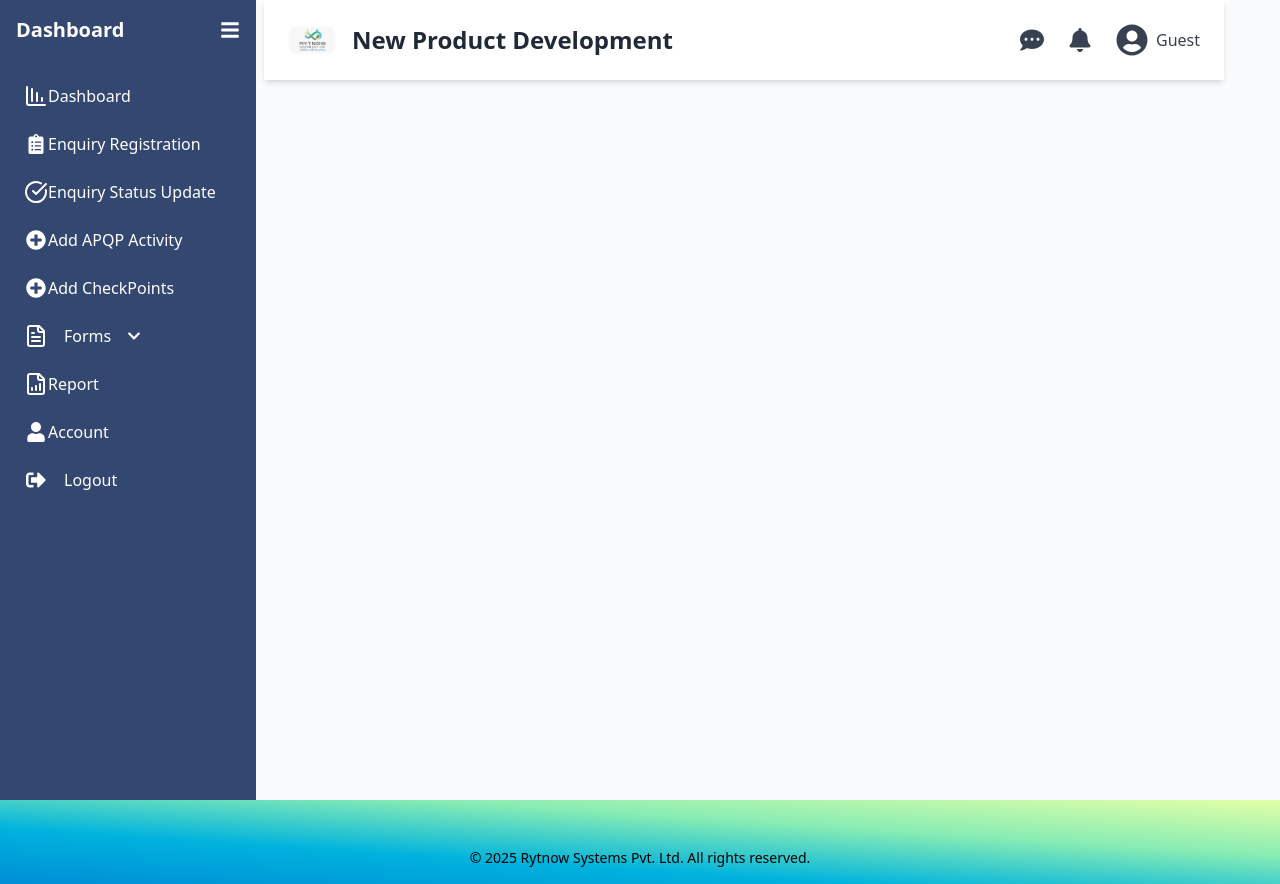
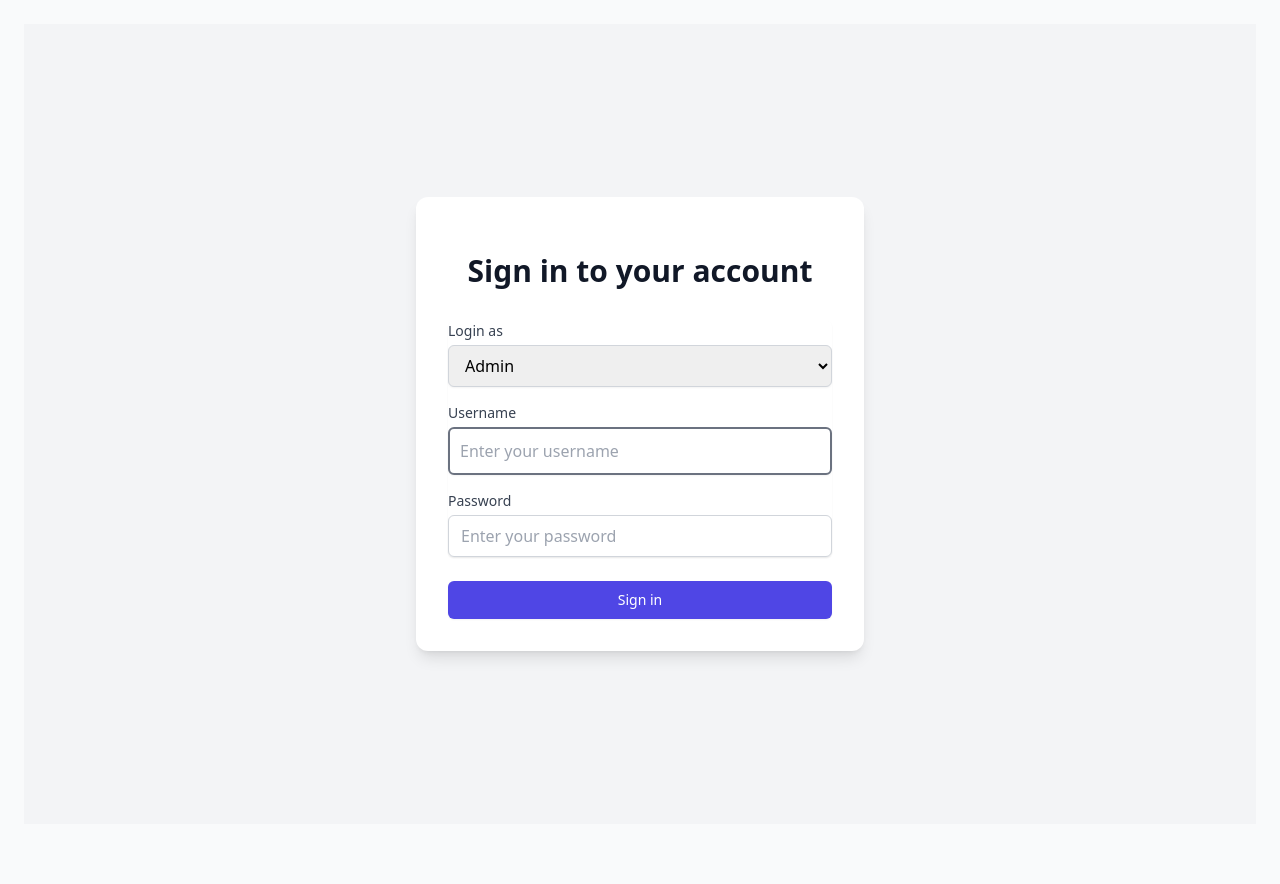
Before and after one commit to tayade-29/NPD, a React (Create React App) app: page /login in a window 1280 px wide. After the commit the page ends 848 px from the top, so only its background shows below. Built offline with nearby package versions, Linux system fonts and the light colour scheme.

Commit message:
Final UI

```diff
--- a/src/App.js
+++ b/src/App.js
@@ -1,6 +1,6 @@
-import React from 'react';
-import { BrowserRouter as Router, Route, Routes, useLocation } from "react-router-dom";
-import './App.css';
+import React from "react";
+import { BrowserRouter as Router, Route, Routes, Navigate, useLocation } from "react-router-dom";
+import { AuthProvider, useAuth } from './context/AuthContext';
 import APQPTable from './Forms/ApqpActivityTable';
 import FeasibilityReviewPage from './Forms/FeasibilityReviewCheckpoints';
 import EnquiryRegisterForm from './Forms/EnquiryRegisterForm';
@@ -12,48 +12,117 @@ import Footer from "./Components/Footer";
 import Dashboard from "./Components/Dashboard";
 import Account from "./Components/Account";
 import Settings from "./Components/Settings";
-import Logout from "./Components/Logout";
-import Login from "./Components/Login"; // Adjusted import to match the correct path
-import Feasibility from "../src/Forms/FeasibiltyReviewChart";
+import Login from "./Components/Login";
+import Feasibility from "./Forms/FeasibiltyReviewChart";
+
+const PrivateRoute = ({ children }) => {
+  const { isAuthenticated } = useAuth();
+  const location = useLocation();
+
+  if (!isAuthenticated) {
+    return <Navigate to="/login" state={{ from: location }} replace />;
+  }
+
+  return children;
+};
 
 const AppContent = () => {
-  const location = useLocation();
-  const isLoginPage = location.pathname === "/";
+  const { isAuthenticated } = useAuth();
 
   return (
     <div className="flex flex-col min-h-screen">
       <div className="flex flex-1">
-        {!isLoginPage && <Sidebar />}
+        {isAuthenticated && <Sidebar />}
         <div className="flex-1 flex flex-col">
-          {!isLoginPage && <Navbar />}
+          {isAuthenticated && <Navbar />}
           <div className="p-6 flex-1">
             <Routes>
-              <Route path="/" element={<Login />} />
-              <Route path="/dashboard" element={<Dashboard />} />
-              <Route path="/account" element={<Account />} />
-              <Route path="/settings" element={<Settings />} />
-              <Route path="/logout" element={<Logout />} />
-              <Route path="/apqpform" element={<APQPTable />} />
-              <Route path="/reviewform" element={<FeasibilityReviewPage />} />
-              <Route path="/enquiryform" element={<EnquiryRegisterForm />} />
-              <Route path="/enquirydetails" element={<EnquiryManagement />} />
-              <Route path="/apqptimeplan" element={<APQPTimePlan />} />
-              <Route path="/feasibilityChart" element={<Feasibility />} />
+              {/* Public route */}
+              <Route path="/login" element={
+                isAuthenticated ? <Navigate to="/dashboard" replace /> : <Login />
+              } />
+
+              {/* Root redirect */}
+              <Route path="/" element={
+                isAuthenticated ? <Navigate to="/dashboard" replace /> : <Navigate to="/login" replace />
+              } />
+
+              {/* Protected routes */}
+              <Route path="/dashboard" element={
+                <PrivateRoute>
+                  <Dashboard />
+                </PrivateRoute>
+              } />
+              <Route path="/account" element={
+                <PrivateRoute>
+                  <Account />
+                </PrivateRoute>
+              } />
+              <Route path="/settings" element={
+                <PrivateRoute>
+                  <Settings />
+                </PrivateRoute>
+              } />
+              <Route path="/account" element={
+                <PrivateRoute>
+                  <Account />
+                </PrivateRoute>
+              } />
+              <Route path="/settings" element={
+                <PrivateRoute>
+                  <Settings />
+                </PrivateRoute>
+              } />
+              <Route path="/apqpform" element={
+                <PrivateRoute>
+                  <APQPTable />
+                </PrivateRoute>
+              } />
+              <Route path="/reviewform" element={
+                <PrivateRoute>
+                  <FeasibilityReviewPage />
+                </PrivateRoute>
+              } />
+              <Route path="/enquiryform" element={
+                <PrivateRoute>
+                  <EnquiryRegisterForm />
+                </PrivateRoute>
+              } />
+              <Route path="/enquirydetails" element={
+                <PrivateRoute>
+                  <EnquiryManagement />
+                </PrivateRoute>
+              } />
+              <Route path="/apqptimeplan" element={
+                <PrivateRoute>
+                  <APQPTimePlan />
+                </PrivateRoute>
+              } />
+              <Route path="/feasibilityChart" element={
+                <PrivateRoute>
+                  <Feasibility />
+                </PrivateRoute>
+              } />
+              {/* Catch all route */}
+              <Route path="*" element={
+                isAuthenticated ? <Navigate to="/dashboard" replace /> : <Navigate to="/login" replace />
+              } />
             </Routes>
           </div>
         </div>
       </div>
-
-      {!isLoginPage && <Footer />}
+      {isAuthenticated && <Footer />}
     </div>
   );
 };
 
 function App() {
   return (
-    <Router>
-      <AppContent />
-    </Router>
+    <AuthProvider>
+      <Router>
+        <AppContent />
+      </Router>
+    </AuthProvider>
   );
 }
 
--- a/src/Components/Dashboard.js
+++ b/src/Components/Dashboard.js
@@ -216,8 +216,8 @@ const Dashboard = () => {
       <div style={{ display: "flex", justifyContent: "space-around", marginBottom: "20px" }}>
         {[
           { title: "Total enquiry", value: totalEnquiryGenerated, color: "#3498db" },
-          { title: "Number of enquiries Inprocess", value: noOfEnquiries, color: "#2ecc71" },
-          { title: "Completed Enquiries", value: completedEnquiries, color: "#f1c40f" },
+          { title: "Number of enquiries Inprocess", value: noOfEnquiries, color: "#f1c40f" },
+          { title: "Completed Enquiries", value: completedEnquiries, color: "#2ecc71" },
           { title: "Pending enquiries for feasibility", value: pendingEnquiries, color: "#e74c3c" },
         ].map((item, index) => (
           <div
--- a/src/Components/Login.js
+++ b/src/Components/Login.js
@@ -1,57 +1,70 @@
-import { useState } from "react";
-import { useNavigate } from "react-router-dom";
+import React, { useState } from 'react';
+import { useNavigate, useLocation } from 'react-router-dom';
+import { useAuth } from '../context/AuthContext';
 
-const Login = () => {
-  const [username, setUsername] = useState("");
-  const [password, setPassword] = useState("");
-  const [role, setRole] = useState("admin");
+function Login() {
+  const [username, setUsername] = useState('');
+  const [password, setPassword] = useState('');
+  const [role, setRole] = useState('admin');
   const [loading, setLoading] = useState(false);
-  const [error, setError] = useState("");
+  const [error, setError] = useState('');
 
-  const navigate = useNavigate(); // Hook for navigation
+  const navigate = useNavigate();
+  const location = useLocation();
+  const { login } = useAuth();
 
-  const handleLogin = async (e) => {
+  const handleSubmit = async (e) => {
     e.preventDefault();
-    setError("");
+    setError('');
     setLoading(true);
 
     if (!username || !password) {
-      setError("Username and password are required.");
+      setError('Username and password are required.');
       setLoading(false);
       return;
     }
 
     try {
       // Simulate API call
-      await new Promise((resolve) => setTimeout(resolve, 1000));
-      console.log("Logging in:", { username, role });
+      await new Promise(resolve => setTimeout(resolve, 1000));
 
-      // Navigate to Dashboard after successful login
-      navigate("/dashboard");
+      // Call login function from context
+      login(username, role);
+
+      // Navigate to the page user tried to visit or dashboard
+      const from = location.state?.from?.pathname || '/dashboard';
+      navigate(from, { replace: true });
     } catch (err) {
-      setError("Login failed. Please check your credentials.");
+      setError('Login failed. Please try again.');
+    } finally {
+      setLoading(false);
     }
-
-    setLoading(false);
   };
 
   return (
-    <div className="flex items-center justify-center min-h-screen bg-gray-100 px-4">
-      <div className="bg-white shadow-2xl rounded-2xl p-8 w-full max-w-sm md:max-w-md lg:max-w-lg xl:max-w-xl transition-transform transform hover:scale-105">
-        <h2 className="text-3xl font-semibold text-gray-900 text-center mb-6 font-sans">
-          Login
+    <div className="min-h-screen bg-gray-100 flex items-center justify-center px-4">
+      <div className="max-w-md w-full space-y-8 bg-white p-8 rounded-xl shadow-lg">
+        <div>
+          <h2 className="mt-6 text-center text-3xl font-extrabold text-gray-900">
+            Sign in to your account
           </h2>
-        {error && <p className="text-red-600 text-sm mb-4">{error}</p>}
-        <form onSubmit={handleLogin} className="space-y-6">
+        </div>
+        {error && (
+          <div className="bg-red-100 border border-red-400 text-red-700 px-4 py-3 rounded">
+            {error}
+          </div>
+        )}
+        <form className="mt-8 space-y-6" onSubmit={handleSubmit}>
+          <div className="rounded-md shadow-sm space-y-4">
             <div>
-            <label className="block text-gray-700 text-sm font-medium mb-2">
+              <label htmlFor="role" className="block text-sm font-medium text-gray-700">
                 Login as
               </label>
               <select
+                id="role"
                 value={role}
                 onChange={(e) => setRole(e.target.value)}
-              className="w-full px-4 py-3 border border-gray-300 rounded-lg focus:ring-2 focus:ring-blue-500 focus:outline-none text-gray-900"
-              required
+                className="mt-1 block w-full py-2 px-3 border border-gray-300 rounded-md shadow-sm focus:outline-none focus:ring-indigo-500 focus:border-indigo-500"
               >
                 <option value="admin">Admin</option>
                 <option value="projectDeveloper">Project Developer</option>
@@ -60,45 +73,52 @@ const Login = () => {
               </select>
             </div>
             <div>
-            <label className="block text-gray-700 text-sm font-medium mb-2">
+              <label htmlFor="username" className="block text-sm font-medium text-gray-700">
                 Username
               </label>
               <input
+                id="username"
                 type="text"
+                required
                 value={username}
                 onChange={(e) => setUsername(e.target.value)}
-              className="w-full px-4 py-3 border border-gray-300 rounded-lg focus:ring-2 focus:ring-blue-500 focus:outline-none text-gray-900"
-              placeholder="Enter username"
-              required
+                className="mt-1 block w-full py-2 px-3 border border-gray-300 rounded-md shadow-sm focus:outline-none focus:ring-indigo-500 focus:border-indigo-500"
+                placeholder="Enter your username"
               />
             </div>
             <div>
-            <label className="block text-gray-700 text-sm font-medium mb-2">
+              <label htmlFor="password" className="block text-sm font-medium text-gray-700">
                 Password
               </label>
               <input
+                id="password"
                 type="password"
+                required
                 value={password}
                 onChange={(e) => setPassword(e.target.value)}
-              className="w-full px-4 py-3 border border-gray-300 rounded-lg focus:ring-2 focus:ring-blue-500 focus:outline-none text-gray-900"
-              placeholder="Enter password"
-              required
+                className="mt-1 block w-full py-2 px-3 border border-gray-300 rounded-md shadow-sm focus:outline-none focus:ring-indigo-500 focus:border-indigo-500"
+                placeholder="Enter your password"
               />
             </div>
+          </div>
 
+          <div>
             <button
               type="submit"
-            className={`w-full ${
-              loading ? "bg-blue-400" : "bg-blue-600 hover:bg-blue-700"
-            } text-white py-3 rounded-lg font-medium transition duration-300 shadow-md hover:shadow-lg`}
               disabled={loading}
+              className={`w-full flex justify-center py-2 px-4 border border-transparent rounded-md shadow-sm text-sm font-medium text-white ${
+                loading
+                  ? 'bg-indigo-400 cursor-not-allowed'
+                  : 'bg-indigo-600 hover:bg-indigo-700 focus:outline-none focus:ring-2 focus:ring-offset-2 focus:ring-indigo-500'
+              }`}
             >
-            {loading ? "Logging in..." : "Login"}
+              {loading ? 'Signing in...' : 'Sign in'}
             </button>
+          </div>
         </form>
       </div>
     </div>
   );
-};
+}
 
 export default Login;
--- a/src/Components/Navbar.js
+++ b/src/Components/Navbar.js
@@ -7,7 +7,7 @@ import axios from "axios";
 
 const Navbar = () => {
   return (
-    <nav className="bg-white shadow-md  w-[calc(100%-4rem)] px-6 py-4 flex justify-between items-center mx-2">
+    <nav className="bg-white shadow-md  w-[calc(100%)] px-6 py-4 flex justify-between items-center ">
       {/* Company Logo and Name */}
       <div className="flex items-center space-x-4">
         <img src={logo} alt="Company Logo" className="w-12 h-12 rounded-full object-cover" />
--- a/src/Components/Sidebar.js
+++ b/src/Components/Sidebar.js
@@ -2,21 +2,21 @@ import React, { useState } from 'react';
 import { Link, useNavigate } from 'react-router-dom';
 import {
   FaBars,
-  FaTachometerAlt,
   FaUser ,
   FaSignOutAlt,
   FaClipboardList,
-  FaFileAlt,
   FaPlusCircle,
   FaChevronDown
 } from 'react-icons/fa';
-import { ChartColumnDecreasing, CheckCircle, FileText,FileBarChart} from 'lucide-react';
+import { ChartColumnDecreasing, CheckCircle, FileText, FileBarChart } from 'lucide-react';
+import { useAuth } from '../context/AuthContext'; // Import the AuthContext
 
 const Sidebar = () => {
   const [isSidebarOpen, setSidebarOpen] = useState(true);
   const [isFormsOpen, setFormsOpen] = useState(false);
   const [showLogoutConfirm, setShowLogoutConfirm] = useState(false);
   const navigate = useNavigate();
+  const { logout } = useAuth(); // Get the logout function from AuthContext
 
   const toggleSidebar = () => {
     setSidebarOpen(!isSidebarOpen);
@@ -31,8 +31,8 @@ const Sidebar = () => {
   };
 
   const confirmLogout = () => {
-    setShowLogoutConfirm(false);
-    navigate('/login');
+    logout(); // Call the logout function from context
+    navigate('/login'); // Redirect to the login page
   };
 
   return (
@@ -49,34 +49,48 @@ const Sidebar = () => {
 
         <nav className="flex-1">
           <ul className="space-y-2">
-            <li className="flex items-center gap-x-4 hover:bg-gray-700 rounded p-2">
+            <li className="group flex items-center gap-x-4 hover:bg-gray-700 rounded p-2 relative">
               <Link to="/" className="flex items-center">
-                <ChartColumnDecreasing className="text-xl min-w-[24px]" />
-                <span className={`${isSidebarOpen ? 'block' : 'hidden'}`}>Dashboard</span>
+                <ChartColumnDecreasing className="text-xl gap-4 min-w-[24px]" />
+                <span className={`${isSidebarOpen ? 'block' : 'absolute left-full bg-gray-800 text-white px-2 py-1 rounded-md opacity-0 group-hover:opacity-100 transition-opacity duration-300'}`}>
+                  Dashboard
+                </span>
               </Link>
             </li>
-            <li className="flex items-center gap-x-4 hover:bg-gray-700 rounded p-2">
+
+            <li className="group flex items-center gap-x-4 hover:bg-gray-700 rounded p-2 relative">
               <Link to="/enquiryform" className="flex items-center">
-                <FaClipboardList className="text-xl min-w-[24px]" />
-                <span className={`${isSidebarOpen ? 'block' : 'hidden'}`}>Enquiry Registration</span>
+                <FaClipboardList className="text-xl gap-4 min-w-[24px]" />
+                <span className={`${isSidebarOpen ? 'block' : 'absolute left-full bg-gray-800 text-white px-2 py-1 rounded-md opacity-0 group-hover:opacity-100 transition-opacity duration-300'}`}>
+                  Enquiry Registration
+                </span>
               </Link>
             </li>
-            <li className="flex items-center gap-x-4 hover:bg-gray-700 rounded p-2">
+
+            <li className="group flex items-center gap-x-4 hover:bg-gray-700 rounded p-2 relative">
               <Link to="/enquirydetails" className="flex items-center">
-                <CheckCircle className="text-xl min-w-[24px]" />
-                <span className={`${isSidebarOpen ? 'block' : 'hidden'}`}>Enquiry Status Update</span>
+                <CheckCircle className="text-xl gap-4 min-w-[24px]" />
+                <span className={`${isSidebarOpen ? 'block' : 'absolute left-full bg-gray-800 text-white px-2 py-1 rounded-md opacity-0 group-hover:opacity-100 transition-opacity duration-300'}`}>
+                  Enquiry Status Update
+                </span>
               </Link>
             </li>
-            <li className="flex items-center gap-x-4 hover:bg-gray-700 rounded p-2">
+
+            <li className="group flex items-center gap-x-4 hover:bg-gray-700 rounded p-2 relative">
               <Link to="/apqpform" className="flex items-center">
-                <FaPlusCircle className="text-xl min-w-[24px]" />
-                <span className={`${isSidebarOpen ? 'block' : 'hidden'}`}>Add APQP Activity</span>
+                <FaPlusCircle className="text-xl gap-4 min-w-[24px]" />
+                <span className={`${isSidebarOpen ? 'block' : 'absolute left-full bg-gray-800 text-white px-2 py-1 rounded-md opacity-0 group-hover:opacity-100 transition-opacity duration-300'}`}>
+                  Add APQP Activity
+                </span>
               </Link>
             </li>
-            <li className="flex items-center gap-x-4 hover:bg-gray-700 rounded p-2">
+
+            <li className="group flex items-center gap-x-4 hover:bg-gray-700 rounded p-2 relative">
               <Link to="/reviewform" className="flex items-center">
-                <FaPlusCircle className="text-xl min-w-[24px]" />
-                <span className={`${isSidebarOpen ? 'block' : 'hidden'}`}>Add CheckPoints</span>
+                <FaPlusCircle className="text-xl gap-4 min-w-[24px]" />
+                <span className={`${isSidebarOpen ? 'block' : 'absolute left-full bg-gray-800 text-white px-2 py-1 rounded-md opacity-0 group-hover:opacity-100 transition-opacity duration-300'}`}>
+                  Add CheckPoints
+                </span>
               </Link>
             </li>
 
@@ -104,21 +118,30 @@ const Sidebar = () => {
                 </li>
               </ul>
             </li>
-            <li className="flex items-center gap-x-4 hover:bg-gray-700 rounded p-2">
+
+            <li className="group flex items-center gap-x-4 hover:bg-gray-700 rounded p-2 relative">
               <Link to="/account" className="flex items-center">
-                <FileBarChart className="text-xl min-w-[24px]" />
-                <span className={`${isSidebarOpen ? 'block' : 'hidden'}`}>Report</span>
+                <FileBarChart className="text-xl gap-4 min-w-[24px]" />
+                <span className={`${isSidebarOpen ? 'block' : 'absolute left-full bg-gray-800 text-white px-2 py-1 rounded-md opacity-0 group-hover:opacity-100 transition-opacity duration-300'}`}>
+                  Report
+                </span>
               </Link>
             </li>
-            <li className="flex items-center gap-x-4 hover:bg-gray-700 rounded p-2">
+
+            <li className="group flex items-center gap-x-4 hover:bg-gray-700 rounded p-2 relative">
               <Link to="/account" className="flex items-center">
-                <FaUser  className="text-xl min-w-[24px]" />
-                <span className={`${isSidebarOpen ? 'block' : 'hidden'}`}>Account</span>
+                <FaUser  className="text-xl gap-4 min-w-[24px]" />
+                <span className={`${isSidebarOpen ? 'block' : 'absolute left-full bg-gray-800 text-white px-2 py-1 rounded-md opacity-0 group-hover:opacity-100 transition-opacity duration-300'}`}>
+                  Account
+                </span>
               </Link>
             </li>
-            <li className="flex items-center gap-x-4 hover:bg-gray-700 rounded p-2 cursor-pointer" onClick={handleLogout}>
-              <FaSignOutAlt className="text-xl min-w-[24px]" />
-              <span className={`${isSidebarOpen ? 'block' : 'hidden'}`}>Logout</span>
+
+            <li className="group flex items-center gap-x-4 hover:bg-gray-700 rounded p-2 relative cursor-pointer" onClick={handleLogout}>
+              <FaSignOutAlt className="text-xl gap-4 min-w-[24px]" />
+              <span className={`${isSidebarOpen ? 'block' : 'absolute left-full bg-gray-800 text-white px-2 py-1 rounded-md opacity-0 group-hover:opacity-100 transition-opacity duration-300'}`}>
+                Logout
+              </span>
             </li>
           </ul>
         </nav>
--- a/src/Forms/EnquiryRegisterForm.js
+++ b/src/Forms/EnquiryRegisterForm.js
@@ -18,12 +18,14 @@ const EnquiryForm = () => {
 
     const [formData, setFormData] = useState(initialFormData);
     const [selectedFiles, setSelectedFiles] = useState([]);
+    const [fileInputKey, setFileInputKey] = useState(0); // Key to reset the file input
 
     const handleSubmit = (e) => {
         e.preventDefault();
-        setEnquiries([...enquiries, formData]);
-        setFormData(initialFormData);
+        setEnquiries([...enquiries, formData]); // Add the current form data to the enquiries array
+        setFormData(initialFormData); // Reset form data to initial values
         setSelectedFiles([]); // Clear the selected files
+        setFileInputKey(prevKey => prevKey + 1); // Change the key to reset the file input
         alert('Enquiry registered successfully!');
     };
 
@@ -52,12 +54,12 @@ const EnquiryForm = () => {
         });
 
         const validFiles = newFiles.filter(fileObj => fileObj.status === 'success');
-        setSelectedFiles(prevFiles => [...prevFiles, ...newFiles]);
+        setSelectedFiles(validFiles); // Only store valid files
 
         // Update formData with the valid files
         setFormData(prev => ({
             ...prev,
-            designFiles: [...prev.designFiles, ...validFiles], // Store valid files in formData
+            designFiles: [...validFiles], // Store valid files in formData
         }));
     };
 
@@ -153,6 +155,7 @@ const EnquiryForm = () => {
                                     <div className="form-group">
                                         <label htmlFor="designUpload" className="block text-lg font-semibold mb-2">Upload Design Files</label>
                                         <input
+                                            key={fileInputKey} // Use key to reset the input
                                             id="designUpload"
                                             type="file"
                                             name="designFiles"
@@ -180,7 +183,7 @@ const EnquiryForm = () => {
 
                             {/* Dates and Volume */}
                             <section className="form-section">
-                                <h3>Dates </h3>
+                                <h3>Dates</h3>
                                 <div className="form-grid">
                                     <div className="form-group">
                                         <label htmlFor="sop">SOP</label>
@@ -195,6 +198,7 @@ const EnquiryForm = () => {
                                     </div>
                                 </div>
                             </section>
+
                             <div className="flex justify-end">
                                 <button type="submit" className="btn-primary">
                                     Save Enquiry
--- /dev/null
+++ b/src/context/AuthContext.js
@@ -0,0 +1,36 @@
+import React, { createContext, useContext, useState } from 'react';
+
+const AuthContext = createContext(null);
+
+export const AuthProvider = ({ children }) => {
+  const [isAuthenticated, setIsAuthenticated] = useState(false);
+  const [user, setUser] = useState(null);
+
+  const login = (username, role) => {
+    setUser({ username, role });
+    setIsAuthenticated(true);
+    localStorage.setItem('user', username);
+    localStorage.setItem('role', role);
+  };
+
+  const logout = () => {
+    setUser(null);
+    setIsAuthenticated(false);
+    localStorage.removeItem('user');
+    localStorage.removeItem('role');
+  };
+
+  return (
+    <AuthContext.Provider value={{ isAuthenticated, user, login, logout }}>
+      {children}
+    </AuthContext.Provider>
+  );
+};
+
+export const useAuth = () => {
+  const context = useContext(AuthContext);
+  if (!context) {
+    throw new Error('useAuth must be used within an AuthProvider');
+  }
+  return context;
+};
```
Also changed, not shown: src/index.css (+20 -0 lines). Lines whose indentation alone changed are shown as unchanged.
